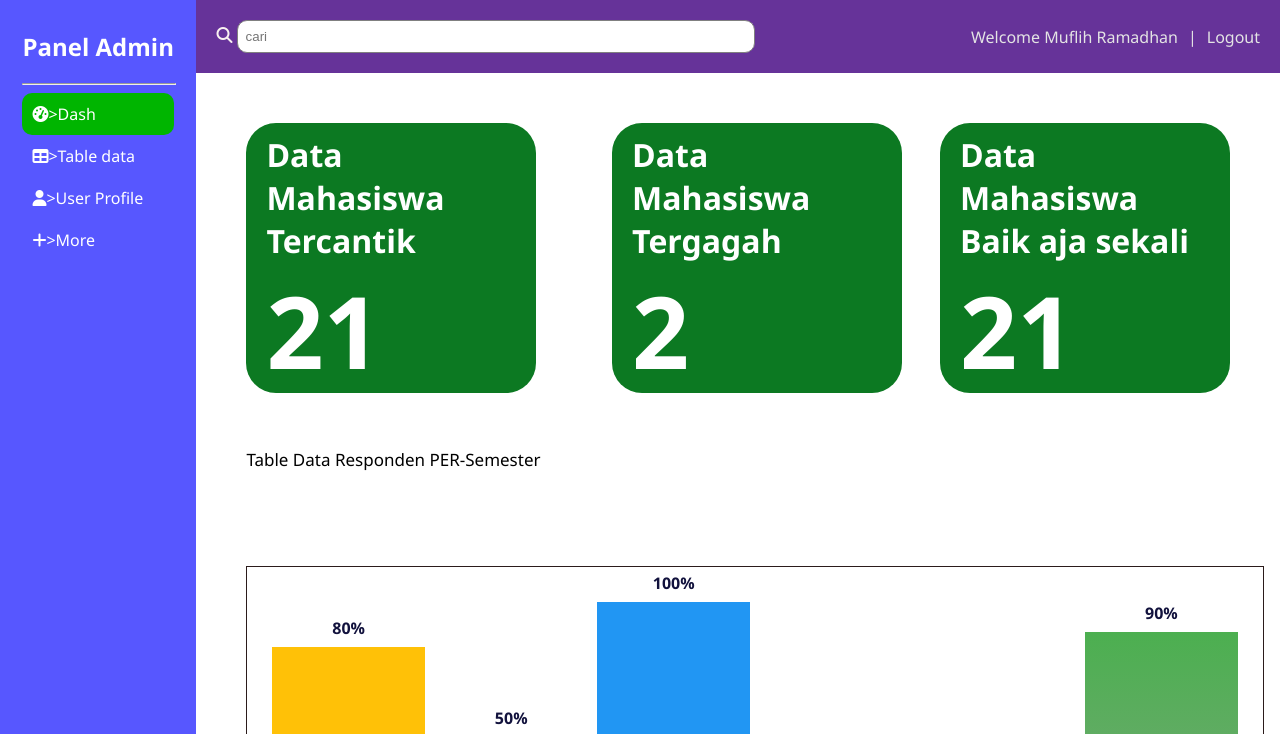
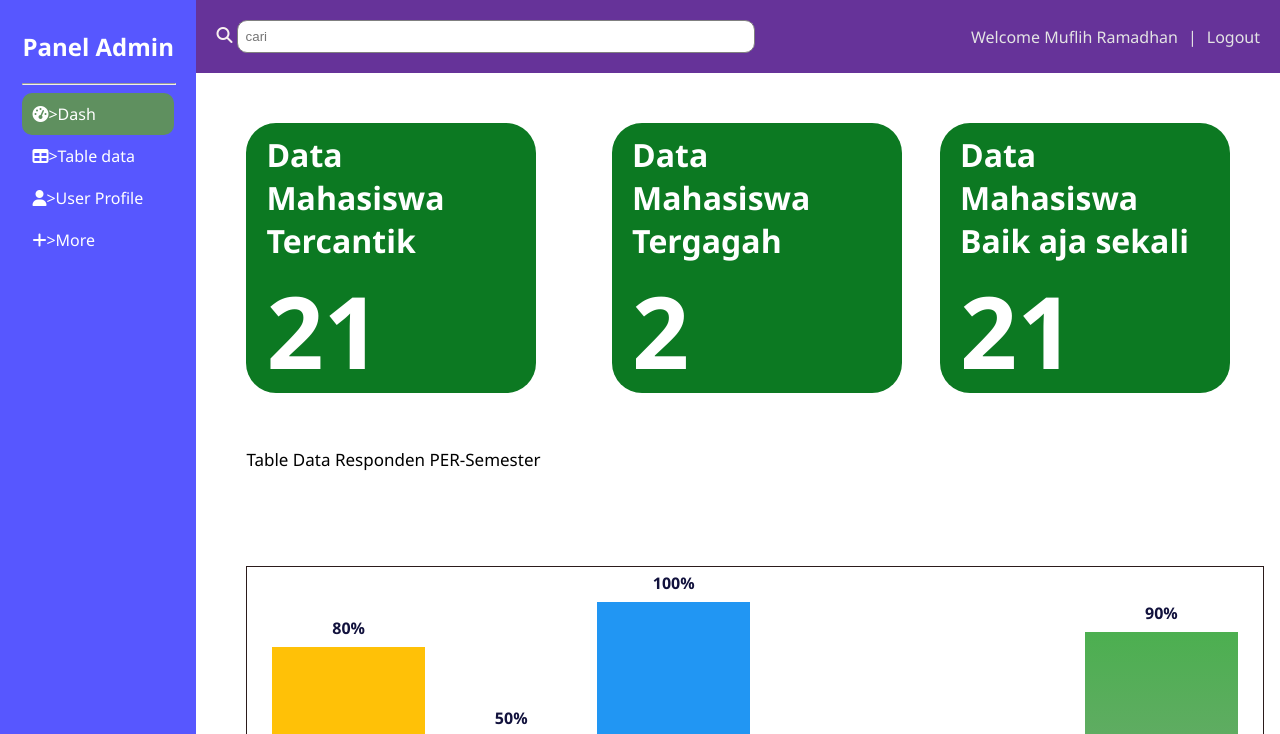
Before and after one commit to Muflih25/TugasLp7, a plain HTML site: page index.html in a window 1280 px wide. In both pictures the pointer is over the item ">Dash". Shown: the top 734 px of the page. Drawn offline with Linux system fonts and the light colour scheme.

Commit message:
Perubahan Warna 3

```diff
--- a/style.css
+++ b/style.css
@@ -102,7 +102,7 @@ li{
 
 li:hover{
     border-radius: 10px;
-    background-color: rgb(0, 181, 0);
+    background-color: rgb(95, 144, 95);
 
 }
 
```
